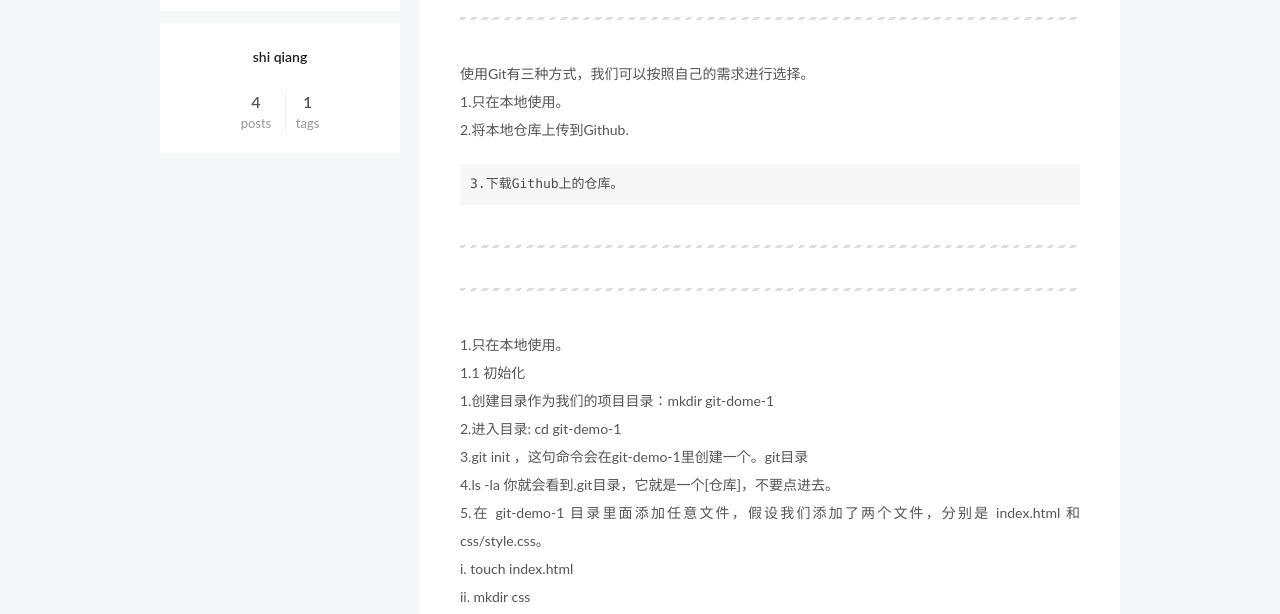
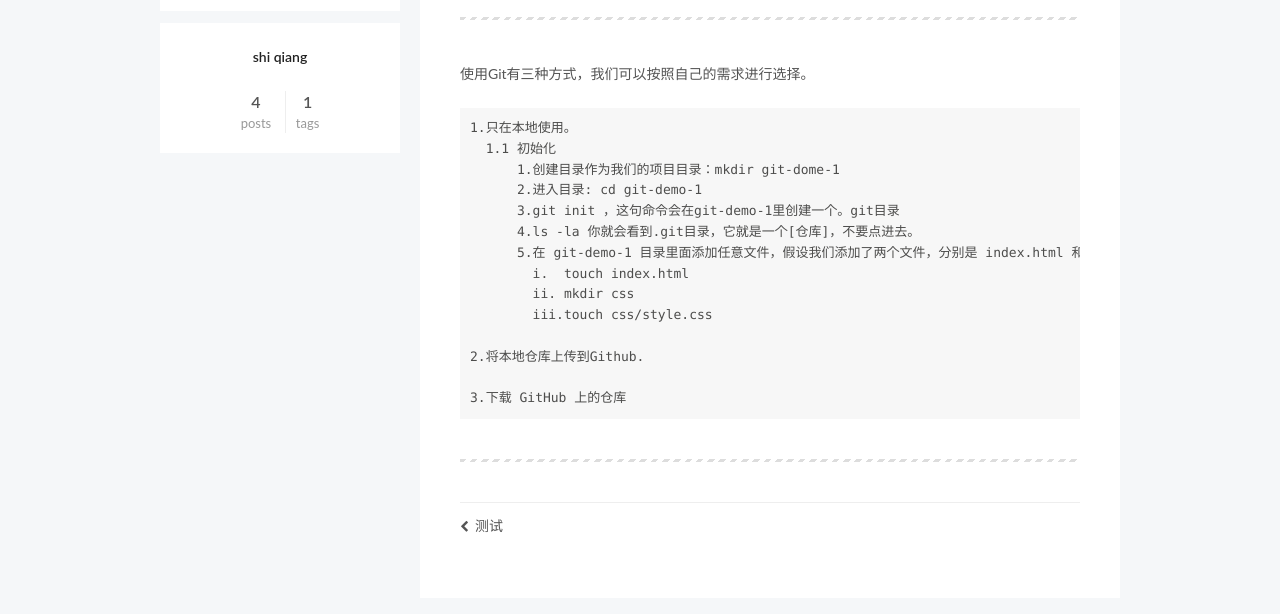
Before and after one commit to Tikktoo/Tikktoo.github.io, a plain HTML site: page 2018/06/27/Git的使用/index.html in a window 1280 px wide. Shown: the part 186-800 px from the top of the page. Drawn offline with Linux system fonts and the light colour scheme.

Commit message:
Site updated: 2018-06-27 15:08:27

```diff
--- a/2018/06/27/Git的使用/index.html
+++ b/2018/06/27/Git的使用/index.html
@@ -79,17 +79,17 @@
 
 
 
-<meta name="description" content="使用Git有三种方式，我们可以按照自己的需求进行选择。    1.只在本地使用。    2.将本地仓库上传到Github. 3.下载Github上的仓库。   1.只在本地使用。    1.1 初始化        1.创建目录作为我们的项目目录：mkdir git-dome-1        2.进入目录: cd git-demo-1        3.git init ，这句命令会在git-">
+<meta name="description" content="使用Git有三种方式，我们可以按照自己的需求进行选择。 1.只在本地使用。   1.1 初始化       1.创建目录作为我们的项目目录：mkdir git-dome-1       2.进入目录: cd git-demo-1       3.git init ，这句命令会在git-demo-1里创建一个。git目录       4.ls -la 你就会看到.git目录，它就是一个[仓库]，不">
 <meta property="og:type" content="article">
 <meta property="og:title" content="Git的使用">
 <meta property="og:url" content="http://yoursite.com/2018/06/27/Git的使用/index.html">
 <meta property="og:site_name" content="Martin">
-<meta property="og:description" content="使用Git有三种方式，我们可以按照自己的需求进行选择。    1.只在本地使用。    2.将本地仓库上传到Github. 3.下载Github上的仓库。   1.只在本地使用。    1.1 初始化        1.创建目录作为我们的项目目录：mkdir git-dome-1        2.进入目录: cd git-demo-1        3.git init ，这句命令会在git-">
+<meta property="og:description" content="使用Git有三种方式，我们可以按照自己的需求进行选择。 1.只在本地使用。   1.1 初始化       1.创建目录作为我们的项目目录：mkdir git-dome-1       2.进入目录: cd git-demo-1       3.git init ，这句命令会在git-demo-1里创建一个。git目录       4.ls -la 你就会看到.git目录，它就是一个[仓库]，不">
 <meta property="og:locale" content="default">
-<meta property="og:updated_time" content="2018-06-27T06:56:07.837Z">
+<meta property="og:updated_time" content="2018-06-27T07:07:37.832Z">
 <meta name="twitter:card" content="summary">
 <meta name="twitter:title" content="Git的使用">
-<meta name="twitter:description" content="使用Git有三种方式，我们可以按照自己的需求进行选择。    1.只在本地使用。    2.将本地仓库上传到Github. 3.下载Github上的仓库。   1.只在本地使用。    1.1 初始化        1.创建目录作为我们的项目目录：mkdir git-dome-1        2.进入目录: cd git-demo-1        3.git init ，这句命令会在git-">
+<meta name="twitter:description" content="使用Git有三种方式，我们可以按照自己的需求进行选择。 1.只在本地使用。   1.1 初始化       1.创建目录作为我们的项目目录：mkdir git-dome-1       2.进入目录: cd git-demo-1       3.git init ，这句命令会在git-demo-1里创建一个。git目录       4.ls -la 你就会看到.git目录，它就是一个[仓库]，不">
 
 
 
@@ -300,12 +300,21 @@
 
 
         <hr>
-<p>使用Git有三种方式，我们可以按照自己的需求进行选择。<br>    1.只在本地使用。<br>    2.将本地仓库上传到Github.</p>
-<pre><code>3.下载Github上的仓库。
-</code></pre><hr>
-<hr>
-<p>1.只在本地使用。<br>    1.1 初始化<br>        1.创建目录作为我们的项目目录：mkdir git-dome-1<br>        2.进入目录: cd git-demo-1<br>        3.git init ，这句命令会在git-demo-1里创建一个。git目录<br>        4.ls -la 你就会看到.git目录，它就是一个[仓库]，不要点进去。<br>        5.在 git-demo-1 目录里面添加任意文件，假设我们添加了两个文件，分别是 index.html 和 css/style.css。<br>            i.  touch index.html<br>            ii. mkdir css</p>
-<pre><code>iii.touch css/style.css
+<p>使用Git有三种方式，我们可以按照自己的需求进行选择。</p>
+<pre><code>1.只在本地使用。
+  1.1 初始化
+      1.创建目录作为我们的项目目录：mkdir git-dome-1
+      2.进入目录: cd git-demo-1
+      3.git init ，这句命令会在git-demo-1里创建一个。git目录
+      4.ls -la 你就会看到.git目录，它就是一个[仓库]，不要点进去。
+      5.在 git-demo-1 目录里面添加任意文件，假设我们添加了两个文件，分别是 index.html 和 css/style.css。
+        i.  touch index.html
+        ii. mkdir css
+        iii.touch css/style.css
+
+2.将本地仓库上传到Github.
+
+3.下载 GitHub 上的仓库
 </code></pre><hr>
 
 
--- a/css/main.css
+++ b/css/main.css
@@ -1823,7 +1823,7 @@ pre .javascript .function {
   width: 4px;
   height: 4px;
   border-radius: 50%;
-  background: #fff;
+  background: #a29e85;
 }
 .links-of-blogroll {
   font-size: 13px;
```
Also changed, not shown: index.html (+15 -6 lines).
